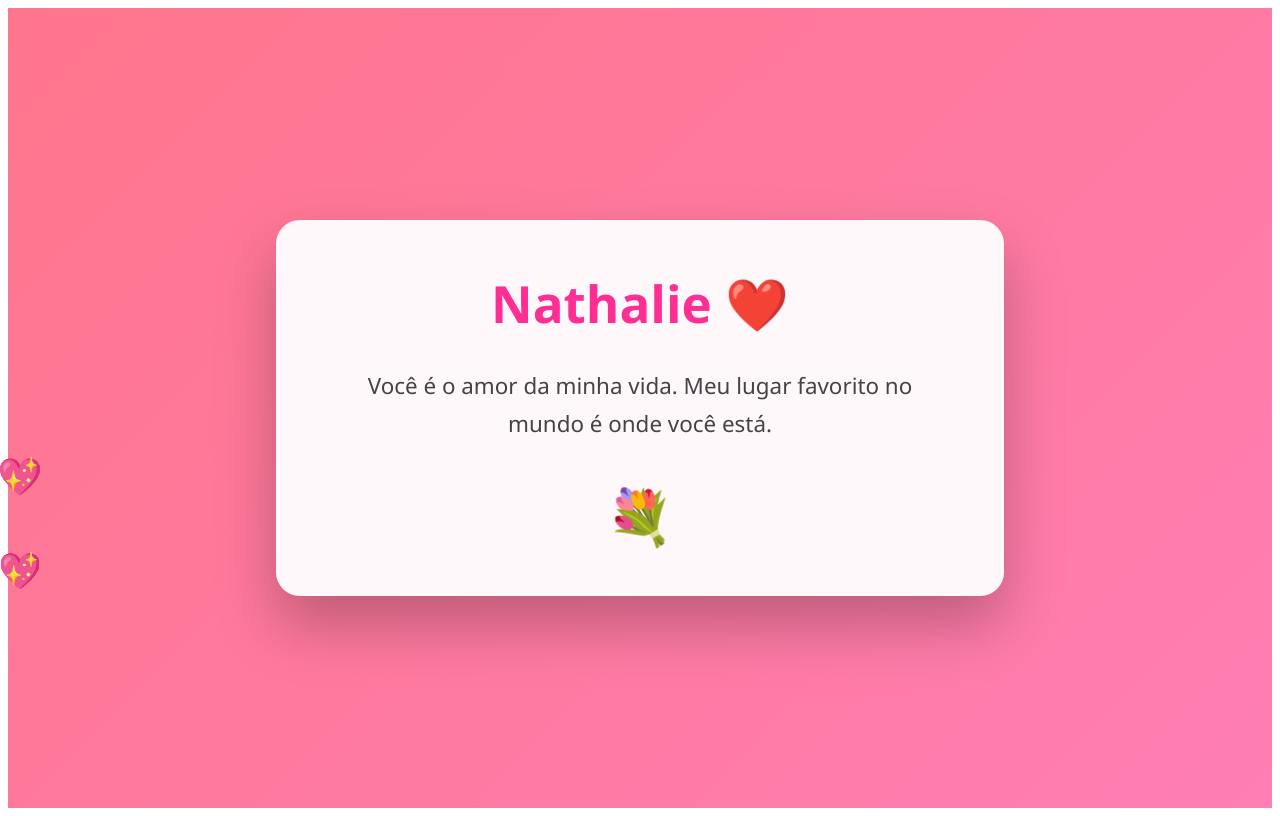
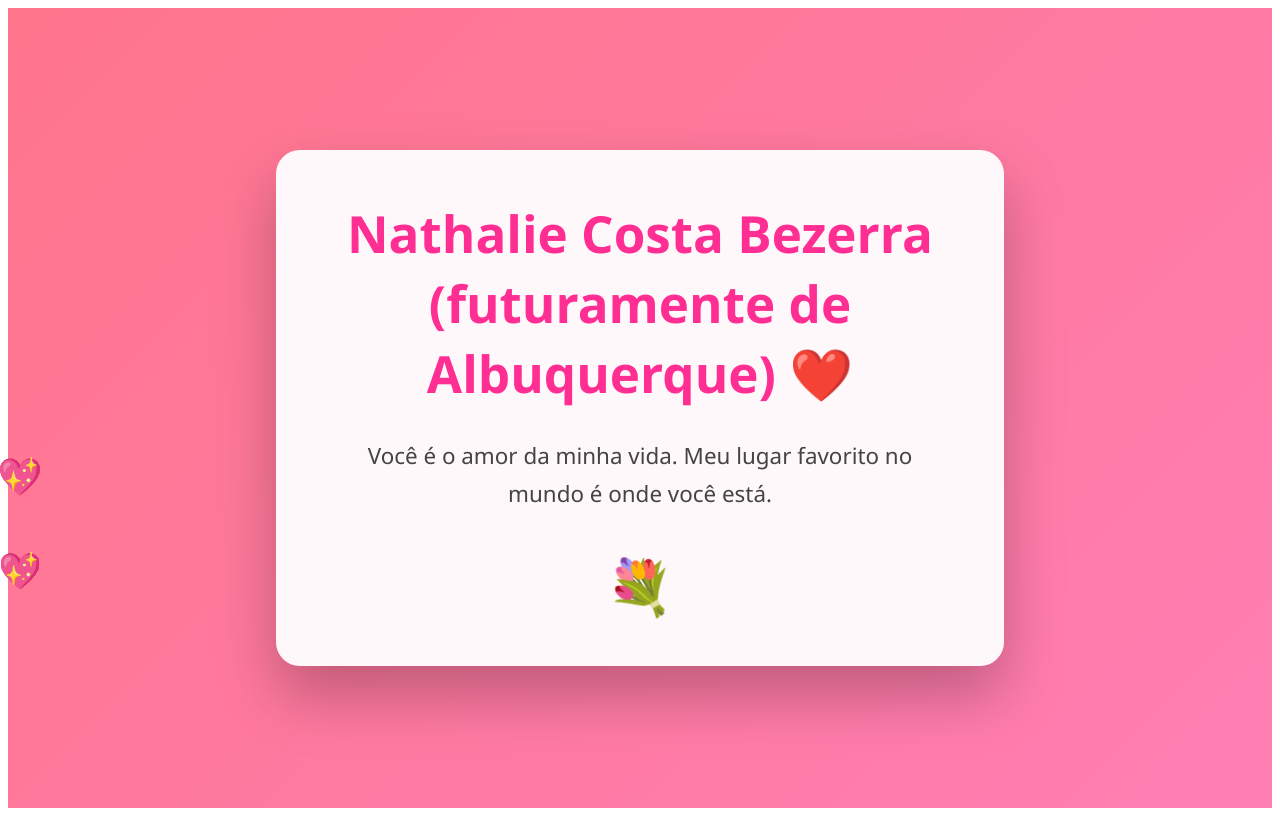
Before and after one commit to ValerioFerreira/clone-tabnews, a Next.js app: page / in a window 1280 px wide. Built offline with nearby package versions, Linux system fonts and the light colour scheme.

Commit message:
Colocando o sobrenome

```diff
--- a/pages/index.js
+++ b/pages/index.js
@@ -25,7 +25,7 @@ export default function Home() {
       </div>
 
       <div className="card">
-        <h1>Nathalie ❤️</h1>
+        <h1>Nathalie Costa Bezerra (futuramente de Albuquerque) ❤️</h1>
         <p>{displayText}</p>
         <div className="pulse">💐</div>
       </div>
```
